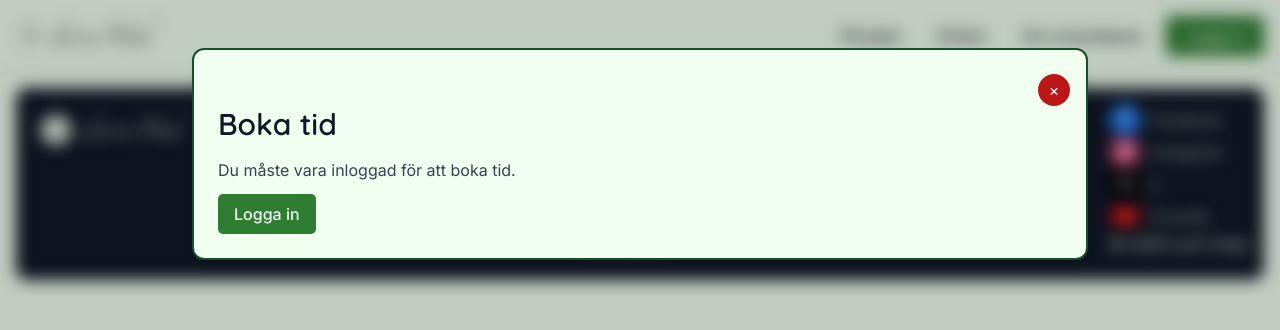
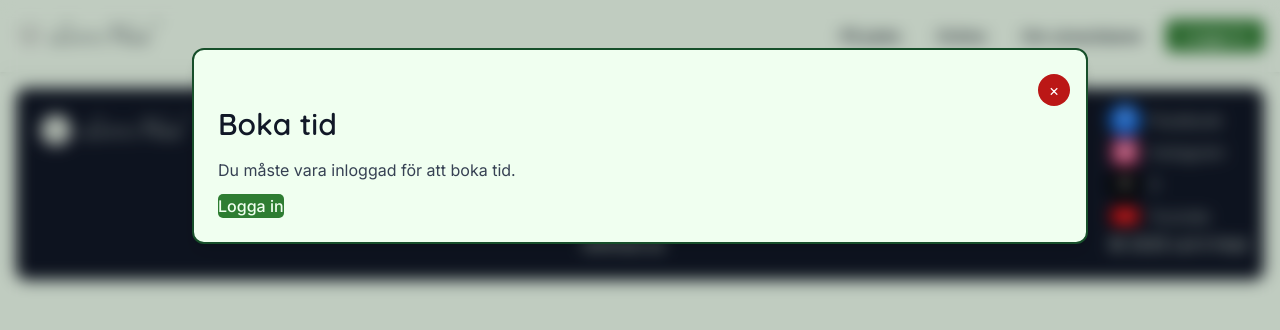
Before and after one commit to Zipelas/letitheal, a Next.js app: page /bookings in a window 1280 px wide. Shown: the top 330 px of the page. Built offline with nearby package versions, Linux system fonts and the light colour scheme; no server answers.

Commit message:
removed padding on @media and .login-button

```diff
--- a/app/globals.css
+++ b/app/globals.css
@@ -16,7 +16,6 @@ body {
 @media (max-width: 640px) {
   .site-header .login-button,
   .site-header .logout-button {
-    padding: 0.15rem 0.5rem;
     font-size: 0.85rem;
     margin: 0;
   }
@@ -64,7 +63,6 @@ main {
 .login-button {
   background-color: #2e7d32;
   color: #f0fff0;
-  padding: 0.5rem 1rem;
   border-radius: 5px;
   font-family: var(--font-inter-sans-serif);
 }
@@ -76,7 +74,6 @@ main {
 .logout-button {
   background-color: #bb1716;
   color: #f0fff0;
-  padding: 0.5rem 1rem;
   border-radius: 5px;
   font-family: var(--font-inter-sans-serif);
 }
```
